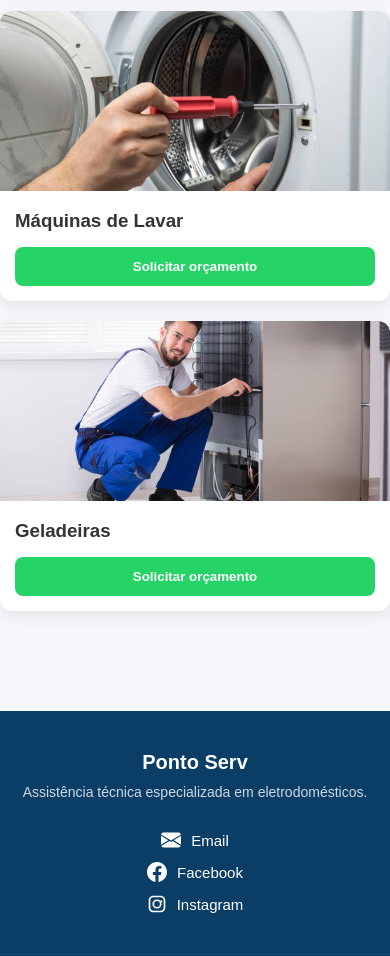
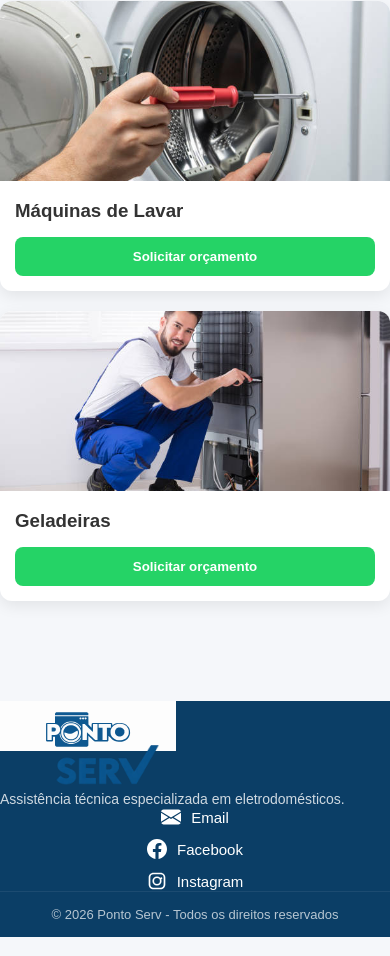
Before and after one commit to Deh1301/ponto-serv, a website: page indexSite.html in a window 390 px wide. Shown: the part 1041-1997 px from the top of the page. Drawn offline with nearby package versions, Linux system fonts and the light colour scheme.

```diff
--- a/indexSite.html
+++ b/indexSite.html
@@ -94,12 +94,15 @@
   </section>
 
  <footer class="footer">
-  <div class="container footer-content">
+  <div class="footer-info">
 
-    <div class="footer-info">
-      <h3>Ponto Serv</h3>
-      <p>Assistência técnica especializada em eletrodomésticos.</p>
-    </div>
+  <div class="logo">
+    <img src="public/img/ponto-cropped.svg" class="ponto">
+    <img src="public/img/96c5eb9a-c2d0-4a2e-816b-7ce29b6e2ac1-removebg-preview.png" class="serv">
+  </div>
+
+  <p>Assistência técnica especializada em eletrodomésticos.</p>
+</div>
 
     <div class="footer-links">
 
--- a/public/styles/index.css
+++ b/public/styles/index.css
@@ -91,12 +91,19 @@ h2{
 
 @media(max-width:768px){
 
+  .logo{
+    display:flex !important;
+    flex-direction:column !important; /* força empilhar */
+    align-items:flex-start !important;
+  }
+
   .logo img{
     height:50px;
+    display:block;
   }
 
   .serv{
-    margin-top:-10px;
+    margin-top:-20px; /* ajusta até colar certinho */
   }
   .grid{
     grid-template-columns: 1fr;
@@ -254,12 +261,19 @@ h2{
 
 @media(max-width:768px){
 
+  .logo{
+    display:flex !important;
+    flex-direction:column !important; /* força empilhar */
+    align-items:flex-start !important;
+  }
+
   .logo img{
-    height:50px; /* menor no mobile */
+    height:50px;
+    display:block;
   }
 
   .serv{
-    margin-top:-10px; /* ajusta encaixe no mobile */
+    margin-top:-20px; /* ajusta até colar certinho */
   }
   .footer-content{
     flex-direction:column;
@@ -283,3 +297,16 @@ h2{
   font-size:13px;
   opacity:0.7;
 }
+
+.footer .logo img{
+  height:50px;
+
+}
+
+.footer .serv{
+  margin-top:-10px;
+}
+
+.footer .logo{
+  align-items:center; /* centraliza */
+}
```
